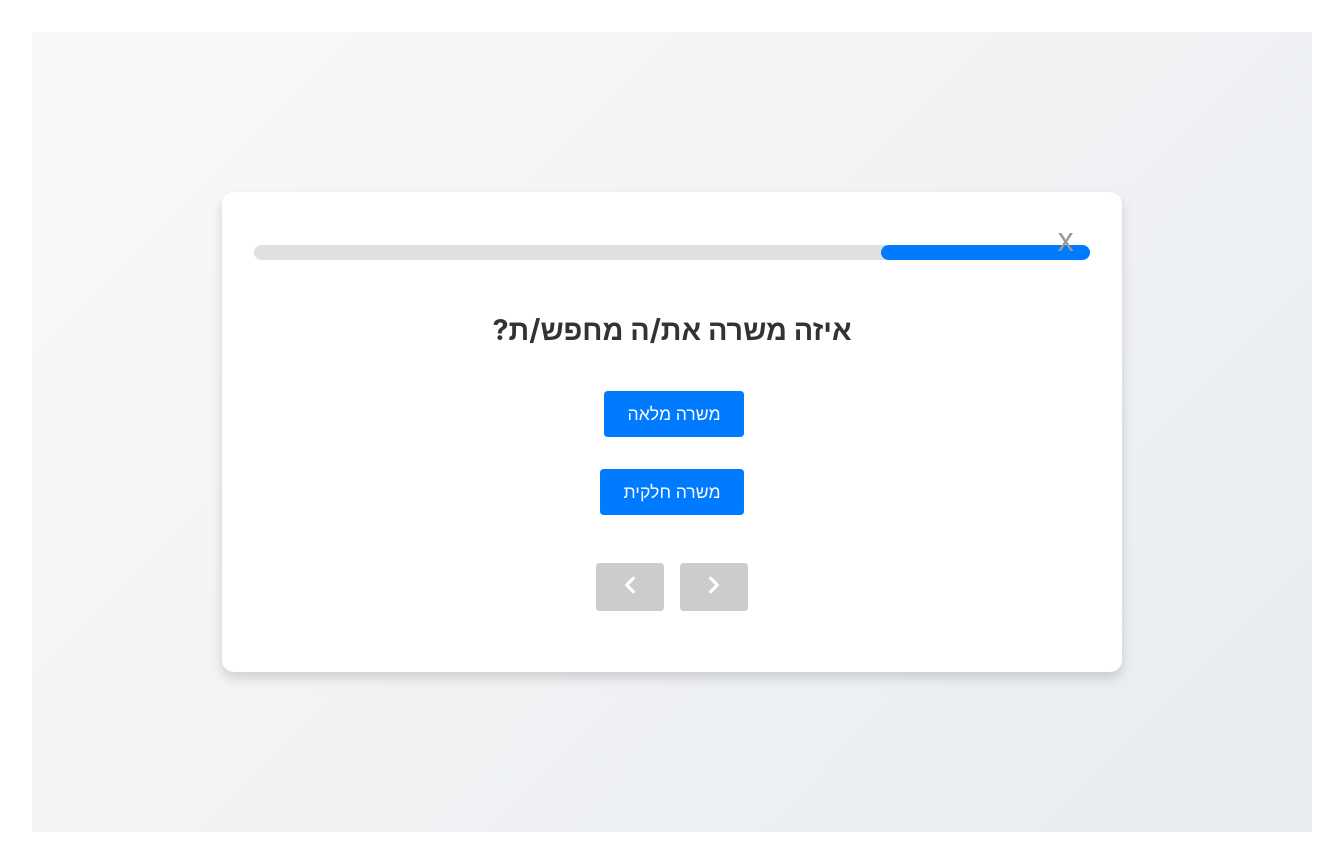
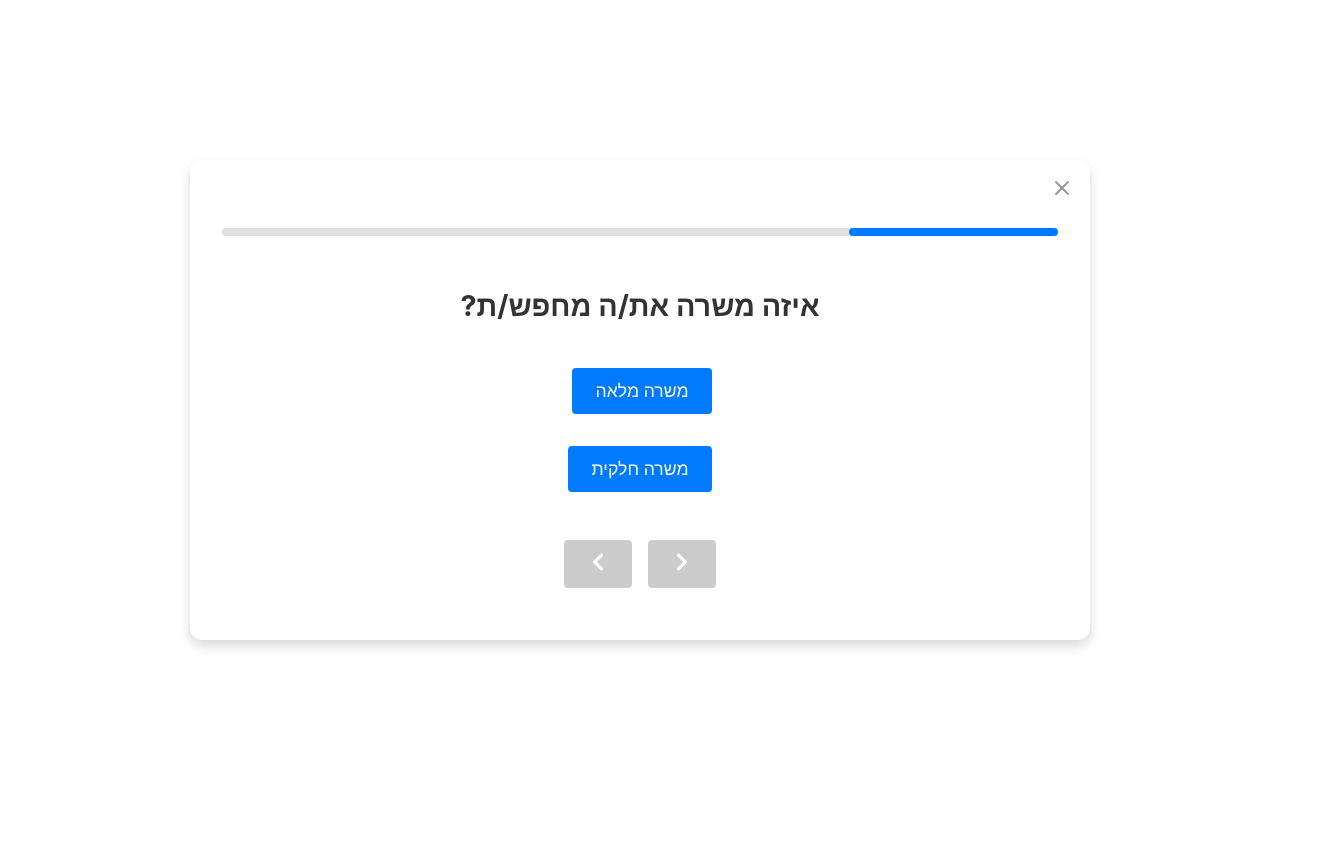
Before and after one commit to talyaron/Jobot, a React (Vite) app in the folder client/: page /wizard in a window 1280 px wide. Shown: the whole page, 1344 px wide, since content can reach past the window. After the commit the page ends 800 px from the top, so only its background shows below. Built offline with nearby package versions, Linux system fonts and the light colour scheme.

Commit message:
make the wizard as popup

```diff
--- a/client/package.json
+++ b/client/package.json
@@ -10,6 +10,7 @@
     "preview": "vite preview"
   },
   "dependencies": {
+    "lucide-react": "^0.475.0",
     "react": "^19.0.0",
     "react-dom": "^19.0.0",
     "react-icons": "^5.5.0",
--- a/client/src/view/pages/firstPage/FirstPage.tsx
+++ b/client/src/view/pages/firstPage/FirstPage.tsx
@@ -1,17 +1,22 @@
-import React from 'react';
+import React, { useState } from 'react';
 import { Link } from 'react-router-dom';
 import TextChanger from '../textChanger/TextChanger';
 import styles from './FirstPage.module.scss';
+import Wizard from '../wizard/Wizard';
 
 const FirstPage: React.FC = () => {
+
+  const [showWizard, setShowWizard] = useState<boolean>(false);
+
   return (
     <div className={styles.container}>
       <h1 className={styles.header}>ג'ובוט</h1>
       <TextChanger />
       <div className={styles.buttonGroup}>
-        <Link to="/wizard">
-          <button className={styles.button}>העבודה המושלמת מחכה לך כאן</button>
-        </Link>
+        <button
+          className={styles.button}
+          onClick={() => setShowWizard(true)}>העבודה המושלמת מחכה לך כאן</button>
+        {showWizard ? <Wizard closeButton={() => setShowWizard(false)} /> : null}
         <Link to="/">
           <button className={styles.linkButton}>לכל המשרות</button>
         </Link>
--- a/client/src/view/pages/wizard/Wizard.module.scss
+++ b/client/src/view/pages/wizard/Wizard.module.scss
@@ -1,17 +1,15 @@
-
 .wizardPage {
+  position: fixed;
+  top: 0;
+  left: 0;
+  width: 100vw;
+  height: 100vh;
   display: flex;
-  flex-direction: column;
   align-items: center;
   justify-content: center;
-  width: 100vw;
-  height: 100vh;
-  margin: 0;
-  padding: 0;
-  background: linear-gradient(135deg, #f8f9fa, #e9ecef);
-  box-sizing: border-box;
-  position: relative;
+  z-index: 1000;
 }
+
 
 .wizardContainer {
   background: #fff;
@@ -50,19 +48,21 @@ height: 60vh;
 
 .progress-bar {
   width: 100%;
-    height: 15px;
+  height: 0.5rem;
   border-radius: 10px;
-    margin-bottom: 1.5rem;
+  margin: 1.5rem 0 1.5rem 0;
   appearance: none;
 
   &::-webkit-progress-bar {
     background-color: #e0e0e0;
     border-radius: 10px;
   }
+
   &::-webkit-progress-value {
     background-color: #007bff;
     border-radius: 10px;
   }
+
   &::-moz-progress-bar {
     background-color: #007bff;
     border-radius: 10px;
@@ -147,3 +147,5 @@ height: 60vh;
 button:disabled {
   background-color: #ccc;
 }
+
+.prevNextButtonsContainer {}
--- a/client/src/view/pages/wizard/Wizard.tsx
+++ b/client/src/view/pages/wizard/Wizard.tsx
@@ -1,8 +1,13 @@
 import { useWizard } from "./WizardVM";
 import styles from "./Wizard.module.scss";
 import { FaChevronLeft, FaChevronRight } from "react-icons/fa";
+import { X } from "lucide-react"
 
-function Wizard() {
+
+interface Props {
+  closeButton: () => void;
+}
+function Wizard({ closeButton }: Props) {
   const {
     currentQuestion,
     currentQuestionIndex,
@@ -30,8 +35,9 @@ function Wizard() {
   return (
     <div className={styles.wizardPage}>
       <div className={styles.wizardContainer}>
-        <button className={styles.closeButton}>X</button>
-
+        <X
+          className={styles.closeButton}
+          onClick={closeButton} />
         <progress
           value={progressPercentage()}
           max={100}
@@ -123,7 +129,7 @@ function Wizard() {
             })}
           </div>
         )}
-<div>
+        <div>
           <button onClick={handlePrev} disabled={currentQuestionIndex === 0}>
             <FaChevronRight size={20} />
           </button>
```
Also changed, not shown: 1 other file (tests, documents, lock files or other folders). Lines whose indentation alone changed are shown as unchanged.
